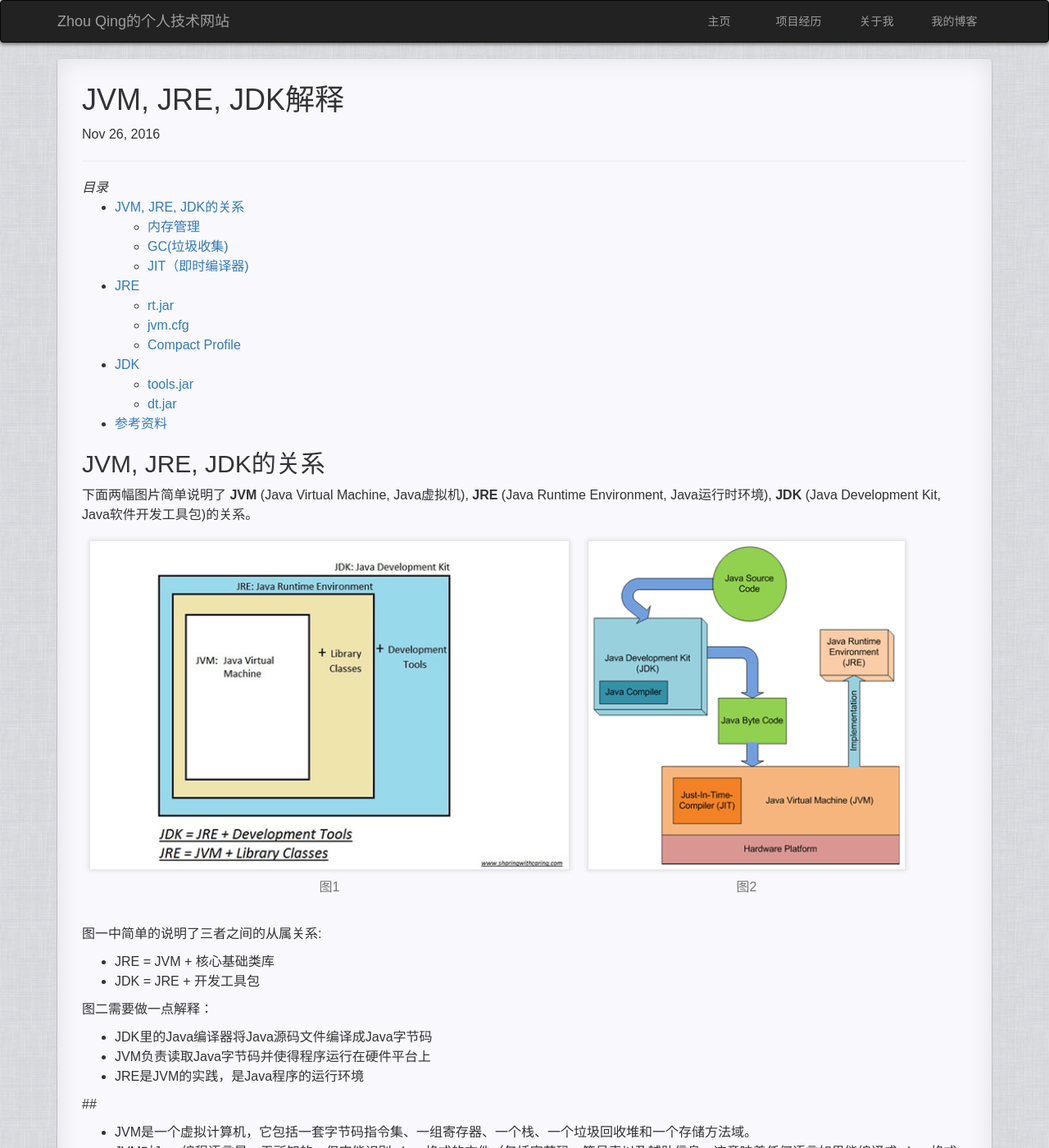
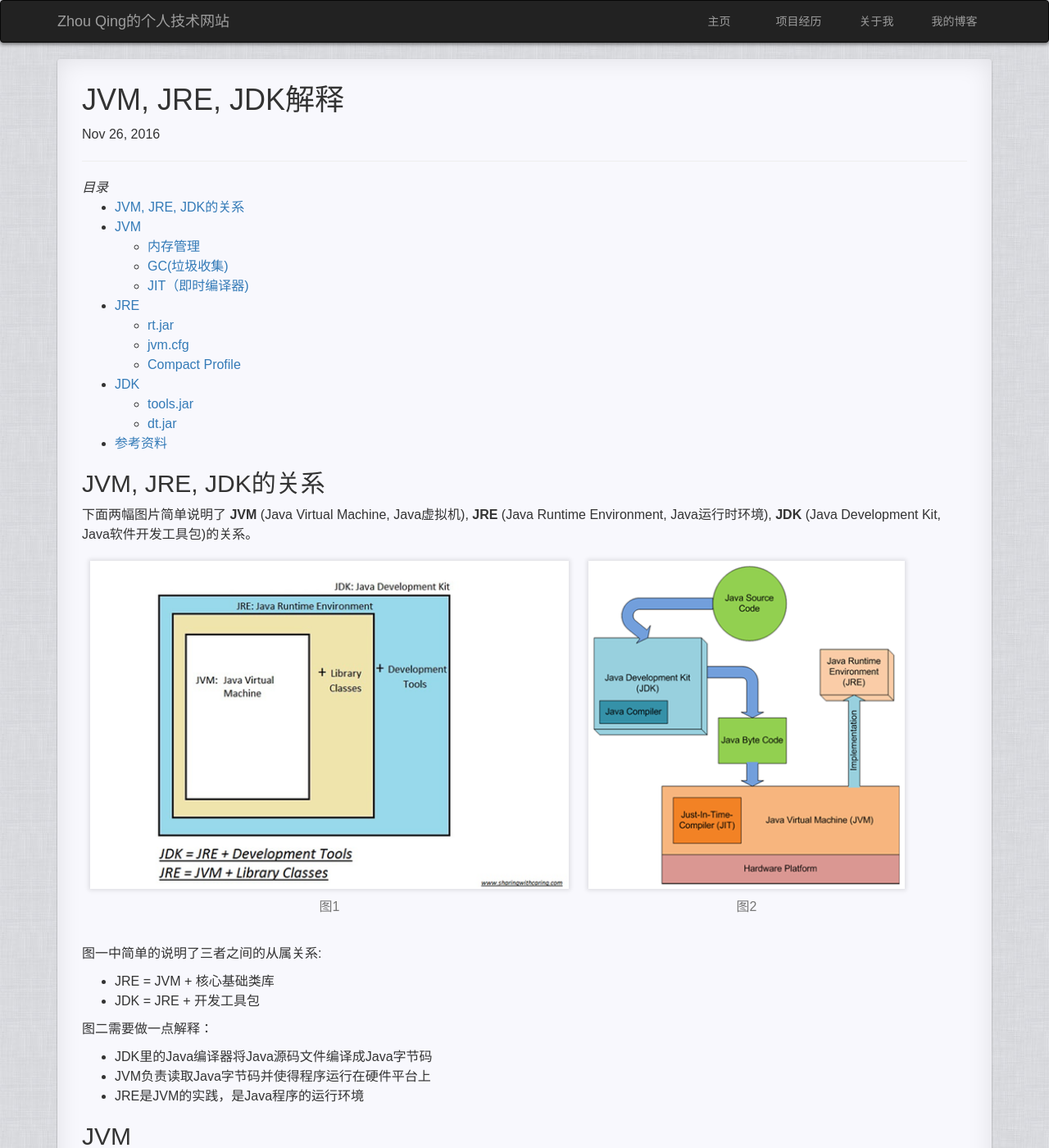
Before and after one commit to zhouqing86/zhouqing86.github.io, a Jekyll site: the page built from _posts/basic-java/2016-11-24-jvm-jre-jdk.md, in a window 1280 px wide and 1400 px high. Shown: the whole window at 82% size. Built offline with Jekyll 4.4.1, drawn with Linux system fonts in a browser that asks for light colours; comment, search, counter and statistics services are not loaded.

Commit message:
Add jvm title

```diff
--- a/_posts/basic-java/2016-11-24-jvm-jre-jdk.md
+++ b/_posts/basic-java/2016-11-24-jvm-jre-jdk.md
@@ -27,7 +27,7 @@ title: JVM, JRE, JDK解释
 * JVM负责读取Java字节码并使得程序运行在硬件平台上
 * JRE是JVM的实践，是Java程序的运行环境
 
-##
+## JVM
 
 - JVM是一个虚拟计算机，它包括一套字节码指令集、一组寄存器、一个栈、一个垃圾回收堆和一个存储方法域。
 - JVM对Java编程语言是一无所知的，但它能识别.class格式的文件（包括字节码，符号表以及辅助信息，这意味着任何语言如果能编译成.class格式文件都能运行在JVM上。
```
